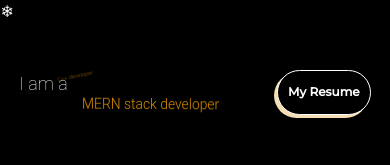
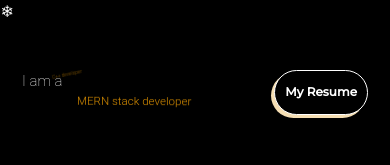
Before and after one commit to VVSD-Charan/Portfolio, a React (Create React App) app: page / in a window 390 px wide. Shown: the part 480-645 px from the top of the page. Built offline with nearby package versions, Linux system fonts and the light colour scheme.

Commit message:
Fixed small screen css

```diff
--- a/src/stylesheets/home.css
+++ b/src/stylesheets/home.css
@@ -188,11 +188,11 @@ pre{
   {
     .animated-description
     {
-        font-size: 18px;
+        font-size: 15px;
     }
     .dropping-texts
     {
-        height: 20px;
+        height: 17px;
     }
   }
 
```
